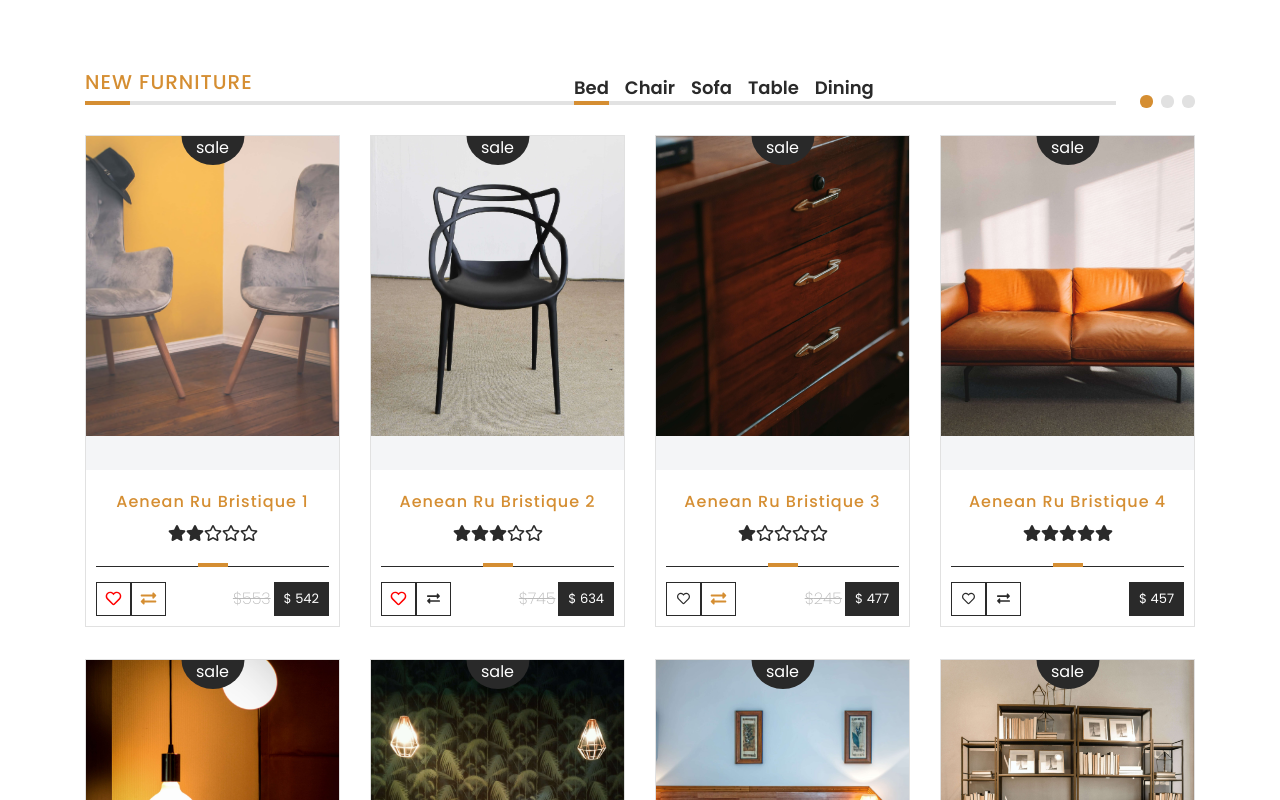
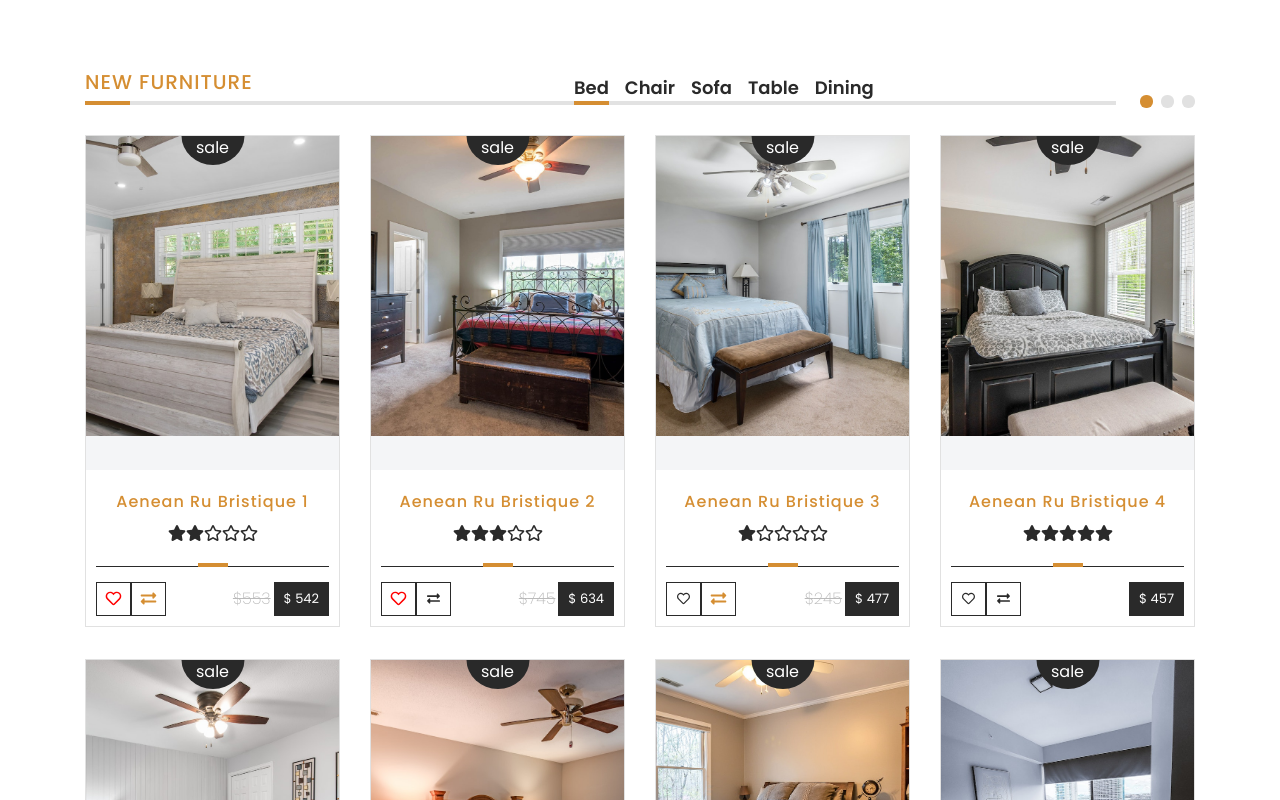
Before and after one commit to iMdPd/reactTeamProject, a React (Create React App) app: page / in a window 1280 px wide. Shown: the part 540-1340 px from the top of the page. Built offline with nearby package versions, Linux system fonts and the light colour scheme.

Commit message:
Use id param to describe image source

```diff
--- a/src/components/common/ProductBox/ProductBox.js
+++ b/src/components/common/ProductBox/ProductBox.js
@@ -11,13 +11,13 @@ import {
 import { faStar as farStar, faHeart } from '@fortawesome/free-regular-svg-icons';
 import Button from '../Button/Button';
 
-const ProductBox = ({ name, price, promo, stars, oldPrice, favorite, compare }) => (
+const ProductBox = ({ id, name, price, promo, stars, oldPrice, favorite, compare }) => (
   <div className={styles.root}>
     <div className={styles.photo}>
       <img
         className={styles.image}
         alt={name}
-        src={`${process.env.PUBLIC_URL}/images/products/${name}.jpg`}
+        src={`${process.env.PUBLIC_URL}/images/products/${id}.jpg`}
       />
       {promo && <div className={styles.sale}>{promo}</div>}
       <div className={styles.buttons}>
@@ -62,6 +62,7 @@ const ProductBox = ({ name, price, promo, stars, oldPrice, favorite, compare })
 );
 
 ProductBox.propTypes = {
+  id: PropTypes.string,
   children: PropTypes.node,
   name: PropTypes.string,
   price: PropTypes.number,
@@ -70,7 +71,6 @@ ProductBox.propTypes = {
   favorite: PropTypes.bool,
   compare: PropTypes.bool,
   oldPrice: PropTypes.number,
-
 };
 
 export default ProductBox;
```
